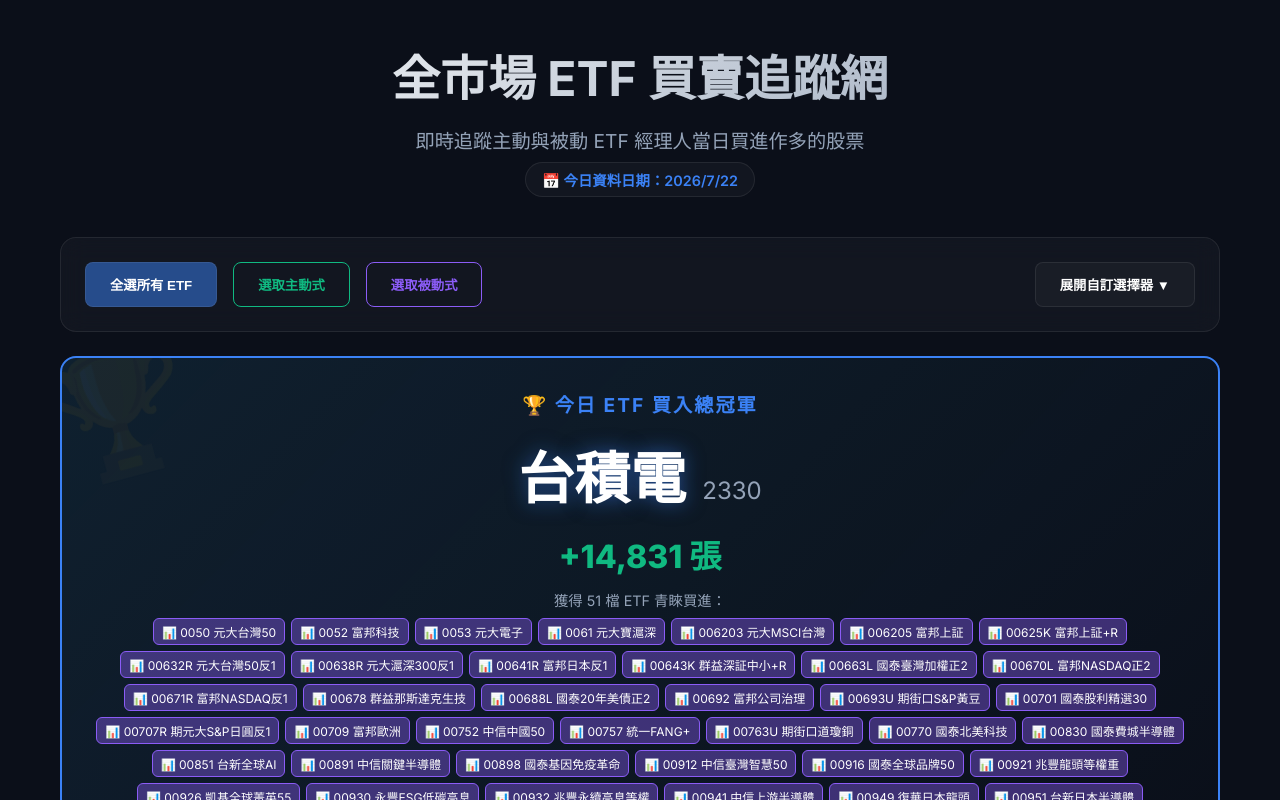
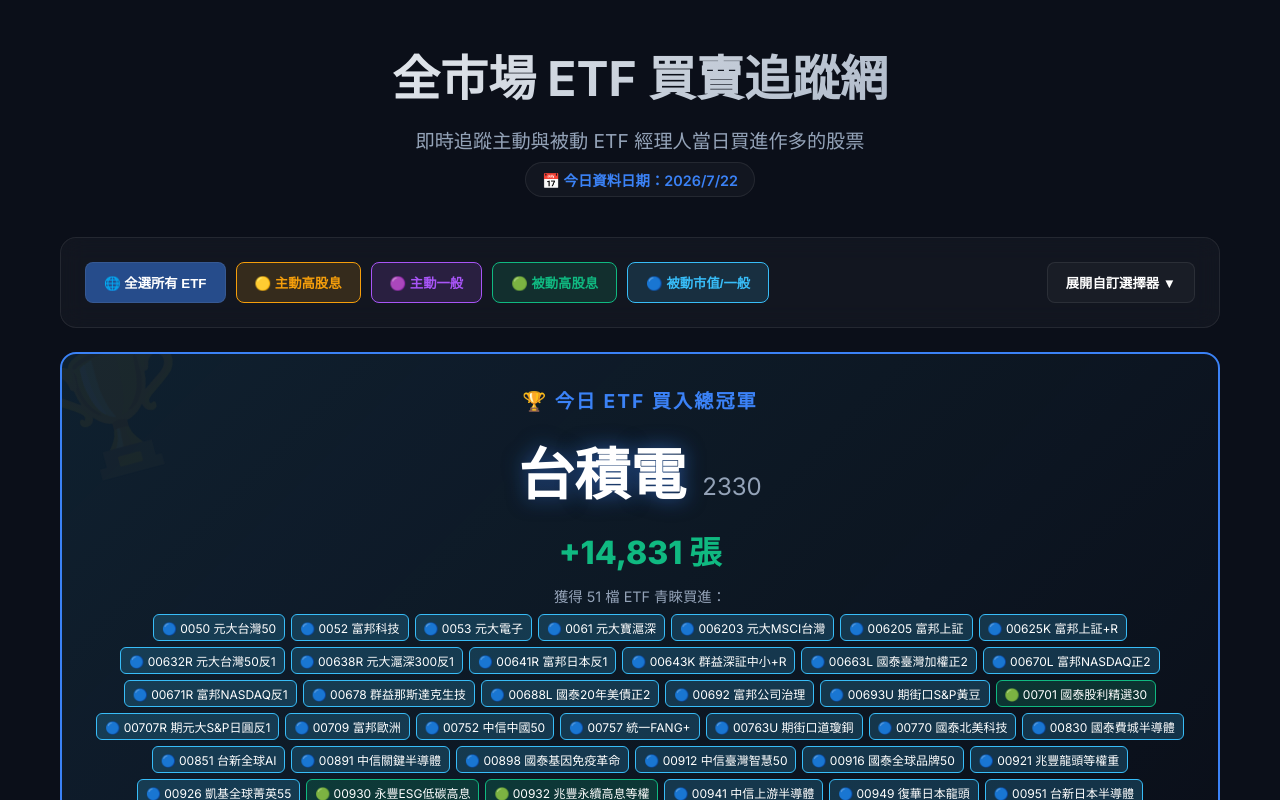
Before and after one commit to Austin941/etf-tracker, a Next.js app: page / in a window 1280 px wide. Shown: the top 800 px of the page. Built offline with nearby package versions, Linux system fonts and the light colour scheme.

Commit message:
Add high dividend category 4-way color badges and rebalance schedule alerts

```diff
--- a/app/api/etf-buys/route.js
+++ b/app/api/etf-buys/route.js
@@ -42,6 +42,8 @@
           etfId: buy.etfId,
           etfName: buy.etfName,
           etfType: buy.etfType,
+          etfCategory: buy.etfCategory,
+          rebalanceMonths: buy.rebalanceMonths,
           etfIssuer: buy.etfIssuer,
           volume: buy.netBuys
         });
@@ -54,6 +56,8 @@
             etfId: buy.etfId,
             etfName: buy.etfName,
             etfType: buy.etfType,
+            etfCategory: buy.etfCategory,
+            rebalanceMonths: buy.rebalanceMonths,
             etfIssuer: buy.etfIssuer,
             volume: buy.netBuys
           }]
--- a/app/globals.css
+++ b/app/globals.css
@@ -13,6 +13,19 @@
   --active-glow: rgba(16, 185, 129, 0.4);
   --passive-color: #8b5cf6;
   --passive-glow: rgba(139, 92, 246, 0.4);
+
+  /* 4-Category Colors */
+  --active-hd-color: #f59e0b;
+  --active-hd-glow: rgba(245, 158, 11, 0.35);
+
+  --active-gen-color: #a855f7;
+  --active-gen-glow: rgba(168, 85, 247, 0.35);
+
+  --passive-hd-color: #10b981;
+  --passive-hd-glow: rgba(16, 185, 129, 0.35);
+
+  --passive-gen-color: #38bdf8;
+  --passive-gen-glow: rgba(56, 189, 248, 0.35);
 }
 
 * {
--- a/app/page.js
+++ b/app/page.js
@@ -80,13 +80,43 @@
     return grouped;
   }, [etfs]);
 
+  const currentMonth = useMemo(() => new Date().getMonth() + 1, []);
+
+  const getEtfCategoryInfo = (type, category) => {
+    if (type === 'active' && category === 'high_dividend') {
+      return { label: '主動高股息', emoji: '🟡', color: '#f59e0b', bg: 'rgba(245, 158, 11, 0.2)', border: '#f59e0b' };
+    }
+    if (type === 'active') {
+      return { label: '主動一般', emoji: '🟣', color: '#a855f7', bg: 'rgba(168, 85, 247, 0.2)', border: '#a855f7' };
+    }
+    if (category === 'high_dividend') {
+      return { label: '被動高股息', emoji: '🟢', color: '#10b981', bg: 'rgba(16, 185, 129, 0.2)', border: '#10b981' };
+    }
+    return { label: '被動市值/一般', emoji: '🔵', color: '#38bdf8', bg: 'rgba(56, 189, 248, 0.2)', border: '#38bdf8' };
+  };
+
+  const getRebalanceText = (rebalanceMonths) => {
+    if (!rebalanceMonths || rebalanceMonths.length === 0) {
+      return '經理人機動';
+    }
+    return `${rebalanceMonths.join(', ')}月`;
+  };
+
+  const isRebalancingMonth = (rebalanceMonths) => {
+    return Array.isArray(rebalanceMonths) && rebalanceMonths.includes(currentMonth);
+  };
+
   const handleSelectPreset = (preset) => {
     if (preset === 'all') {
       setSelectedEtfIds(new Set(etfs.map(e => e.id)));
-    } else if (preset === 'active') {
-      setSelectedEtfIds(new Set(etfs.filter(e => e.type === 'active').map(e => e.id)));
-    } else if (preset === 'passive') {
-      setSelectedEtfIds(new Set(etfs.filter(e => e.type === 'passive').map(e => e.id)));
+    } else if (preset === 'active_hd') {
+      setSelectedEtfIds(new Set(etfs.filter(e => e.type === 'active' && e.category === 'high_dividend').map(e => e.id)));
+    } else if (preset === 'active_gen') {
+      setSelectedEtfIds(new Set(etfs.filter(e => e.type === 'active' && e.category !== 'high_dividend').map(e => e.id)));
+    } else if (preset === 'passive_hd') {
+      setSelectedEtfIds(new Set(etfs.filter(e => e.type === 'passive' && e.category === 'high_dividend').map(e => e.id)));
+    } else if (preset === 'passive_gen') {
+      setSelectedEtfIds(new Set(etfs.filter(e => e.type === 'passive' && e.category !== 'high_dividend').map(e => e.id)));
     } else if (preset === 'clear') {
       setSelectedEtfIds(new Set());
     }
@@ -170,39 +200,57 @@
       </header>
 
       {/* Filter Presets */}
-      <section className="glass-panel animate-fade-in filter-bar" style={{ display: 'flex', gap: '16px', marginBottom: '24px', justifyContent: 'center', animationDelay: '0.1s' }}>
+      <section className="glass-panel animate-fade-in filter-bar" style={{ display: 'flex', gap: '10px', marginBottom: '24px', justifyContent: 'center', flexWrap: 'wrap', animationDelay: '0.1s' }}>
         <button
           onClick={() => handleSelectPreset('all')}
           style={{
-            padding: '12px 24px', borderRadius: '8px', border: '1px solid var(--surface-border)',
+            padding: '10px 18px', borderRadius: '8px', border: '1px solid var(--surface-border)',
             background: selectedEtfIds.size === etfs.length ? 'var(--accent-glow)' : 'transparent',
             color: selectedEtfIds.size === etfs.length ? '#fff' : 'var(--text-secondary)',
             cursor: 'pointer', fontWeight: 600, transition: 'all 0.3s'
           }}>
-          全選所有 ETF
+          🌐 全選所有 ETF
         </button>
         <button
-          onClick={() => handleSelectPreset('active')}
+          onClick={() => handleSelectPreset('active_hd')}
           style={{
-            padding: '12px 24px', borderRadius: '8px', border: '1px solid var(--surface-border)',
-            background: 'transparent', color: 'var(--active-color)', borderColor: 'var(--active-color)',
+            padding: '10px 18px', borderRadius: '8px', border: '1px solid #f59e0b',
+            background: 'rgba(245, 158, 11, 0.15)', color: '#f59e0b',
             cursor: 'pointer', fontWeight: 600, transition: 'all 0.3s'
           }}>
-          選取主動式
+          🟡 主動高股息
         </button>
         <button
-          onClick={() => handleSelectPreset('passive')}
+          onClick={() => handleSelectPreset('active_gen')}
           style={{
-            padding: '12px 24px', borderRadius: '8px', border: '1px solid var(--surface-border)',
-            background: 'transparent', color: 'var(--passive-color)', borderColor: 'var(--passive-color)',
+            padding: '10px 18px', borderRadius: '8px', border: '1px solid #a855f7',
+            background: 'rgba(168, 85, 247, 0.15)', color: '#a855f7',
             cursor: 'pointer', fontWeight: 600, transition: 'all 0.3s'
           }}>
-          選取被動式
+          🟣 主動一般
+        </button>
+        <button
+          onClick={() => handleSelectPreset('passive_hd')}
+          style={{
+            padding: '10px 18px', borderRadius: '8px', border: '1px solid #10b981',
+            background: 'rgba(16, 185, 129, 0.15)', color: '#10b981',
+            cursor: 'pointer', fontWeight: 600, transition: 'all 0.3s'
+          }}>
+          🟢 被動高股息
+        </button>
+        <button
+          onClick={() => handleSelectPreset('passive_gen')}
+          style={{
+            padding: '10px 18px', borderRadius: '8px', border: '1px solid #38bdf8',
+            background: 'rgba(56, 189, 248, 0.15)', color: '#38bdf8',
+            cursor: 'pointer', fontWeight: 600, transition: 'all 0.3s'
+          }}>
+          🔵 被動市值/一般
         </button>
         <button
           onClick={() => setIsSelectorOpen(!isSelectorOpen)}
           style={{
-            padding: '12px 24px', borderRadius: '8px', border: '1px solid var(--surface-border)',
+            padding: '10px 18px', borderRadius: '8px', border: '1px solid var(--surface-border)',
             background: 'var(--surface-color)', color: '#fff',
             cursor: 'pointer', fontWeight: 600, transition: 'all 0.3s', marginLeft: 'auto'
           }}>
@@ -218,37 +266,48 @@
             <button onClick={() => handleSelectPreset('clear')} style={{ background: 'transparent', color: '#ef4444', border: 'none', cursor: 'pointer', fontWeight: 'bold' }}>清除全部</button>
           </div>
 
-          <div style={{ display: 'grid', gridTemplateColumns: 'repeat(auto-fill, minmax(250px, 1fr))', gap: '24px' }}>
+          <div style={{ display: 'grid', gridTemplateColumns: 'repeat(auto-fill, minmax(280px, 1fr))', gap: '24px' }}>
             {Object.entries(etfsByIssuer).map(([issuer, issuerEtfs]) => (
               <div key={issuer} style={{ background: 'rgba(0,0,0,0.2)', padding: '16px', borderRadius: '12px', border: '1px solid var(--surface-border)' }}>
                 <h4 style={{ color: 'var(--accent-color)', marginBottom: '12px', paddingBottom: '8px', borderBottom: '1px solid var(--surface-border)' }}>{issuer}</h4>
                 <div style={{ display: 'flex', flexDirection: 'column', gap: '8px' }}>
-                  {issuerEtfs.map(etf => (
-                    <div key={etf.id} style={{ display: 'flex', alignItems: 'center', gap: '8px', fontSize: '0.9rem' }}>
-                      <label style={{ display: 'flex', alignItems: 'center', gap: '8px', cursor: 'pointer', flex: 1 }}>
+                  {issuerEtfs.map(etf => {
+                    const catInfo = getEtfCategoryInfo(etf.type, etf.category);
+                    const isRebalNow = isRebalancingMonth(etf.rebalanceMonths);
+                    return (
+                      <div key={etf.id} style={{ display: 'flex', alignItems: 'center', gap: '8px', fontSize: '0.85rem' }}>
+                        <label style={{ display: 'flex', alignItems: 'center', gap: '6px', cursor: 'pointer', flex: 1 }}>
                           <input
                             type="checkbox"
                             checked={selectedEtfIds.has(etf.id)}
                             onChange={() => toggleEtf(etf.id)}
-                          style={{ accentColor: etf.type === 'active' ? 'var(--active-color)' : 'var(--passive-color)' }}
+                            style={{ accentColor: catInfo.color }}
                           />
-                        <span style={{ color: etf.type === 'active' ? 'var(--active-color)' : 'var(--text-primary)' }}>
-                          {etf.id} {etf.name} {etf.type === 'active' && '(主動)'}
+                          <span style={{ color: catInfo.color, fontWeight: 500 }}>
+                            {catInfo.emoji} {etf.id} {etf.name}
                           </span>
                         </label>
+
+                        {isRebalNow && (
+                          <span style={{ fontSize: '0.65rem', padding: '2px 4px', borderRadius: '4px', background: '#ef4444', color: '#fff', fontWeight: 'bold' }}>
+                            🚨換股月
+                          </span>
+                        )}
+
                         <button
                           onClick={() => handleViewEtf(etf.id)}
                           style={{
-                          background: 'rgba(56,189,248,0.15)', border: '1px solid var(--accent-color)',
-                          color: 'var(--accent-color)', borderRadius: '6px', cursor: 'pointer',
-                          padding: '2px 8px', fontSize: '0.75rem', fontWeight: 600
+                            background: 'rgba(255,255,255,0.05)', border: `1px solid ${catInfo.color}`,
+                            color: catInfo.color, borderRadius: '6px', cursor: 'pointer',
+                            padding: '2px 6px', fontSize: '0.7rem', fontWeight: 600
                           }}
-                        title="查看持股明細"
+                          title={`查看 ${etf.name} 持股明細 (預計換股: ${getRebalanceText(etf.rebalanceMonths)})`}
                         >
                           📊 明細
                         </button>
                       </div>
-                  ))}
+                    );
+                  })}
                 </div>
               </div>
             ))}
@@ -284,21 +343,25 @@
                 獲得 {buys[0].boughtBy.length} 檔 ETF 青睞買進：
               </p>
               <div className="badges" style={{ display: 'flex', gap: '6px', flexWrap: 'wrap', justifyContent: 'center' }}>
-                {buys[0].boughtBy.map(b => (
+                {buys[0].boughtBy.map(b => {
+                  const catInfo = getEtfCategoryInfo(b.etfType, b.etfCategory);
+                  const isRebalNow = isRebalancingMonth(b.rebalanceMonths);
+                  return (
                     <span
                       key={b.etfId}
                       onClick={() => handleViewEtf(b.etfId)}
                       style={{
                         fontSize: '0.75rem', padding: '4px 8px', borderRadius: '6px',
-                      background: b.etfType === 'active' ? 'var(--active-glow)' : 'var(--passive-glow)',
-                      color: '#fff', border: `1px solid ${b.etfType === 'active' ? 'var(--active-color)' : 'var(--passive-color)'}`,
+                        background: catInfo.bg, color: '#fff', border: `1px solid ${catInfo.border}`,
                         cursor: 'pointer', display: 'inline-flex', alignItems: 'center', gap: '4px'
                       }}
-                    title={`查看 ${b.etfIssuer} ${b.etfName} 持股明細`}
+                      title={`${b.etfIssuer} ${b.etfName} | ${catInfo.label} | 預計換股: ${getRebalanceText(b.rebalanceMonths)}`}
                     >
-                    📊 {b.etfId} {b.etfName}
+                      {catInfo.emoji} {b.etfId} {b.etfName}
+                      {isRebalNow && <span style={{ color: '#ef4444', fontWeight: 'bold' }}>🚨換股月</span>}
                     </span>
-                ))}
+                  );
+                })}
               </div>
             </div>
 
@@ -334,21 +397,25 @@
 
                   {/* ETF Badges with Expand / Collapse */}
                   <div className="badges" style={{ display: 'flex', gap: '6px', flexWrap: 'wrap', justifyContent: 'flex-end' }}>
-                    {(expandedStocks.has(buy.ticker) ? buy.boughtBy : buy.boughtBy.slice(0, 6)).map(b => (
+                    {(expandedStocks.has(buy.ticker) ? buy.boughtBy : buy.boughtBy.slice(0, 6)).map(b => {
+                      const catInfo = getEtfCategoryInfo(b.etfType, b.etfCategory);
+                      const isRebalNow = isRebalancingMonth(b.rebalanceMonths);
+                      return (
                         <span
                           key={b.etfId}
                           onClick={() => handleViewEtf(b.etfId)}
                           style={{
                             fontSize: '0.7rem', padding: '4px 6px', borderRadius: '4px',
-                          background: b.etfType === 'active' ? 'var(--active-glow)' : 'var(--passive-glow)',
-                          color: '#fff', border: `1px solid ${b.etfType === 'active' ? 'var(--active-color)' : 'var(--passive-color)'}`,
-                          cursor: 'pointer'
+                            background: catInfo.bg, color: '#fff', border: `1px solid ${catInfo.border}`,
+                            cursor: 'pointer', display: 'inline-flex', alignItems: 'center', gap: '4px'
                           }}
-                        title={`查看 ${b.etfIssuer} ${b.etfName} 持股明細`}
+                          title={`${b.etfIssuer} ${b.etfName} | ${catInfo.label} | 預計換股: ${getRebalanceText(b.rebalanceMonths)}`}
                         >
-                        🔍 {b.etfId} {b.etfName}
+                          {catInfo.emoji} {b.etfId} {b.etfName}
+                          {isRebalNow && <span style={{ color: '#ef4444', fontWeight: 'bold' }}>🚨</span>}
                         </span>
-                    ))}
+                      );
+                    })}
 
                     {buy.boughtBy.length > 6 && (
                       <button
@@ -398,14 +465,35 @@
               </div>
             ) : (
               <div>
+                {(() => {
+                  const catInfo = getEtfCategoryInfo(holdingsData.type, holdingsData.category);
+                  const isRebalNow = isRebalancingMonth(holdingsData.rebalanceMonths);
+                  return (
                     <div style={{ marginBottom: '24px' }}>
-                  <h2 style={{ fontSize: '2rem', margin: '0 0 8px 0', color: holdingsData.type === 'active' ? 'var(--active-color)' : 'var(--passive-color)' }}>
+                      <div style={{ display: 'flex', alignItems: 'center', gap: '12px', flexWrap: 'wrap', marginBottom: '8px' }}>
+                        <h2 style={{ fontSize: '2rem', margin: 0, color: catInfo.color }}>
                           {holdingsData.name} ({holdingsData.etfId})
                         </h2>
-                  <div style={{ color: 'var(--text-secondary)', fontSize: '1.1rem' }}>
-                    發行券商：{holdingsData.issuer} | 類型：{holdingsData.type === 'active' ? '主動式' : '被動式'}
+                        <span style={{
+                          padding: '4px 10px', borderRadius: '20px', fontSize: '0.85rem', fontWeight: 600,
+                          background: catInfo.bg, color: catInfo.color, border: `1px solid ${catInfo.border}`
+                        }}>
+                          {catInfo.emoji} {catInfo.label}
+                        </span>
+                      </div>
+
+                      <div style={{ color: 'var(--text-secondary)', fontSize: '1rem', display: 'flex', gap: '16px', flexWrap: 'wrap', alignItems: 'center' }}>
+                        <span>發行券商：<strong style={{ color: '#fff' }}>{holdingsData.issuer}</strong></span>
+                        <span>📅 預計換股月份：<strong style={{ color: '#fff' }}>{getRebalanceText(holdingsData.rebalanceMonths)}</strong></span>
+                        {isRebalNow && (
+                          <span style={{ padding: '2px 8px', borderRadius: '4px', background: '#ef4444', color: '#fff', fontWeight: 'bold', fontSize: '0.85rem' }}>
+                            🚨 本月預計進行持股調整 / 換股！
+                          </span>
+                        )}
                       </div>
                     </div>
+                  );
+                })()}
 
                 <div style={{ overflowX: 'auto' }}>
                   <table style={{ width: '100%', borderCollapse: 'collapse', textAlign: 'right' }}>
```
Also changed, not shown: lib/mockDataEngine.js. Lines whose indentation alone changed are shown as unchanged.
